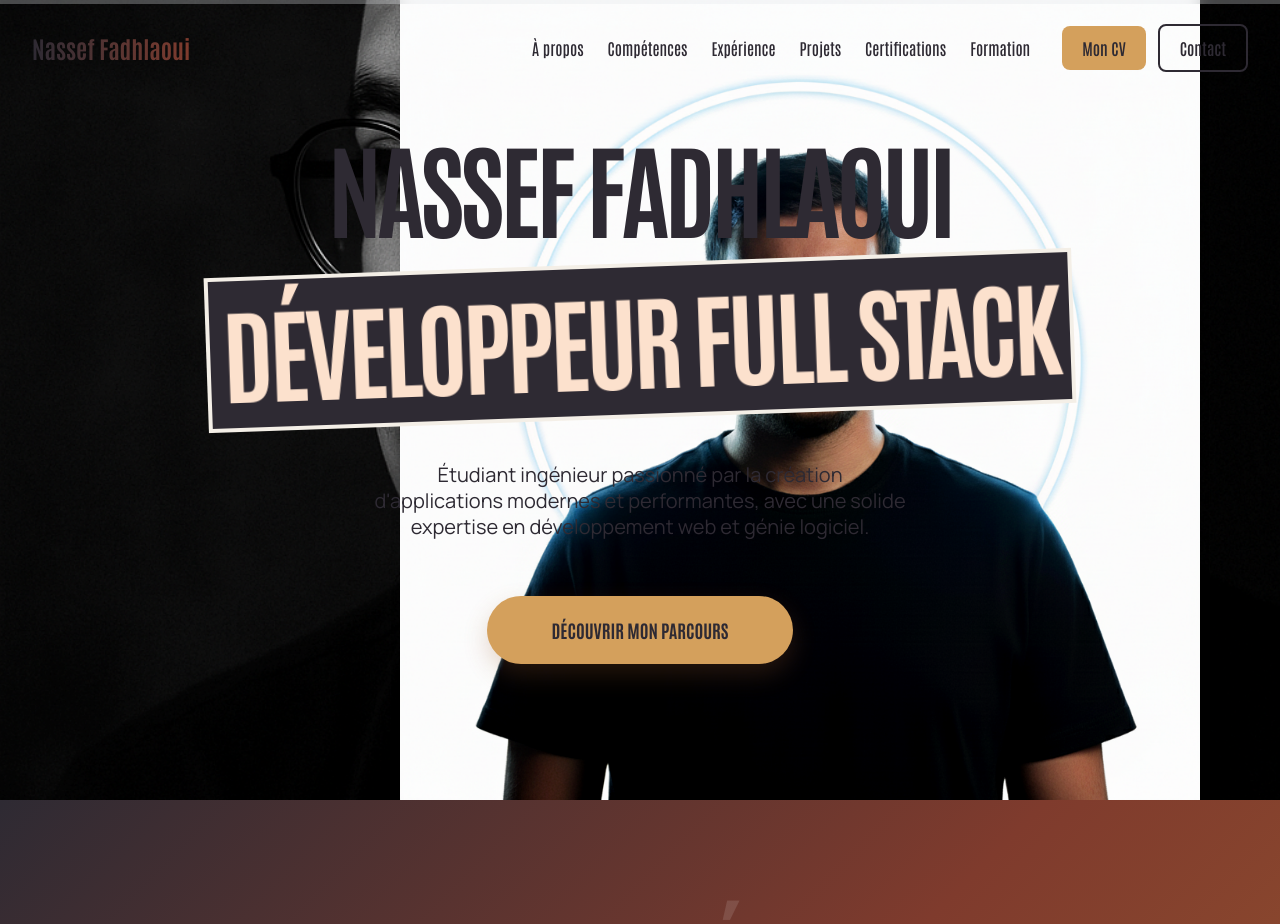
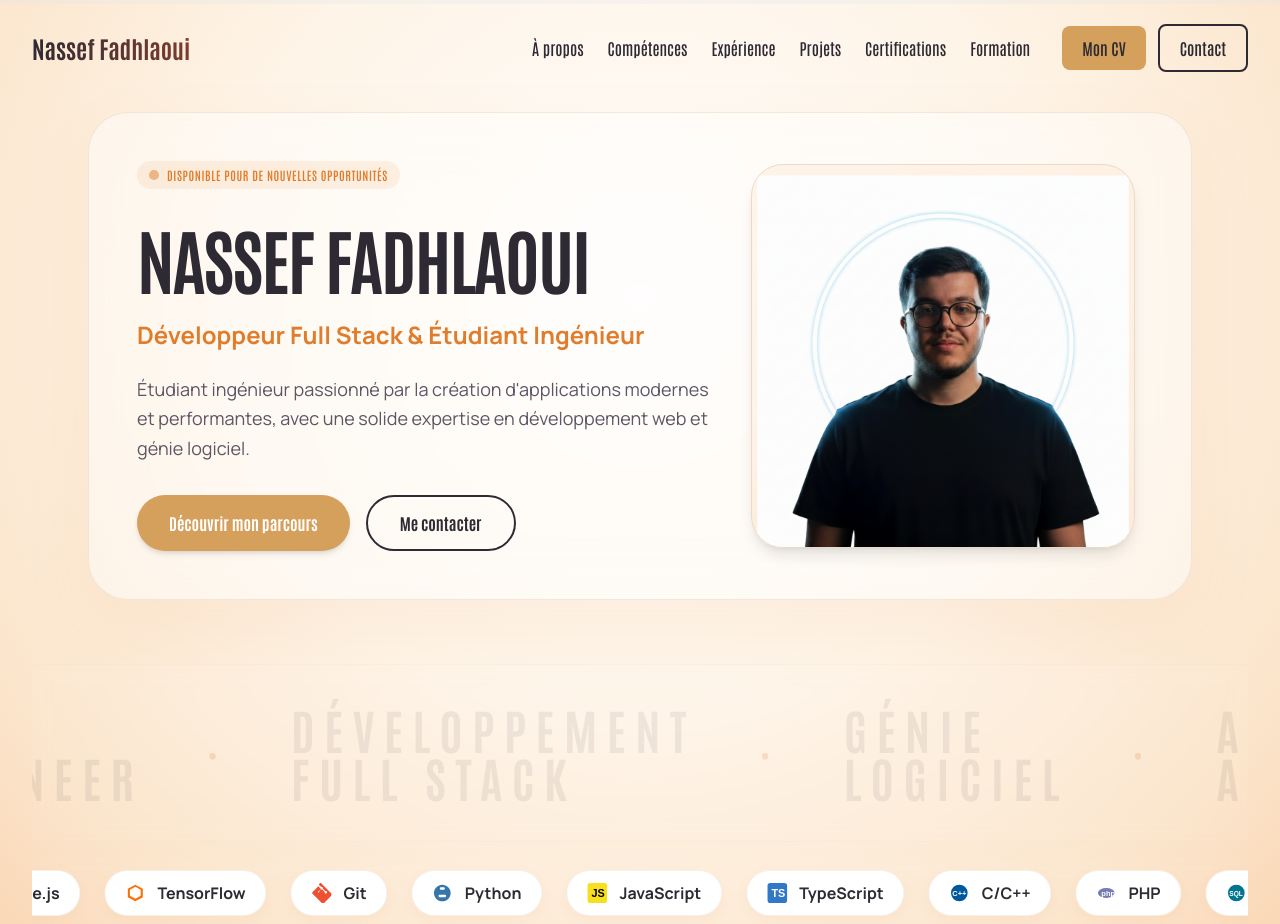
Before and after one commit to fadhlaouinassef/personal-portfolio-react, a React (Vite) app: page / in a window 1280 px wide. Shown: the top 924 px of the page. Built offline with nearby package versions, Linux system fonts and the light colour scheme.

Commit message:
Modification Design

```diff
--- a/src/App.tsx
+++ b/src/App.tsx
@@ -55,7 +55,9 @@ const App = () => {
 							<div>
 								<Projects />
 								<Certifications />
-								<Education />
+								<div className="mt-24">
+									<Education />
+								</div>
 							</div>
 						</Suspense>
 						<Footer />
--- a/src/index.css
+++ b/src/index.css
@@ -85,41 +85,13 @@ body::-webkit-scrollbar {
 	}
 
 	.hero-container {
-		@apply relative bg-milk w-screen h-dvh overflow-hidden;
-		background: radial-gradient(circle at 20% 20%, #fff9f1 0%, #f4efe7 52%, #ecdfcf 100%);
-
-		.hero-content {
-			@apply relative z-10 w-full h-full flex flex-col 2xl:justify-center items-center translate-y-10 2xl:pt-0 md:pt-32 pt-24;
-
-			.hero-title {
-				@apply text-dark-brown 2xl:text-[8.5rem] md:text-[6.5rem] text-[3.3rem] font-bold uppercase leading-[9vw] tracking-[-.35vw] 2xl:mb-0 mb-5;
-			}
-
-			.hero-text-scroll {
-				@apply rotate-[-2deg] mb-8 border-[.35vw] border-milk;
-
-				.hero-subtitle {
-					@apply bg-[#2e2a33];
-				}
-
-				h1 {
-					@apply uppercase 2xl:text-[8.5rem] md:text-[6.5rem] text-[3.3rem] font-bold text-[#fce1cd] leading-[9vw] tracking-[-.35vw] 2xl:px-[1.2vw] px-3 2xl:pb-[1vw] pb-5 2xl:py-0 py-3;
-				}
-			}
-
-			h2 {
-				@apply font-paragraph text-dark-brown text-center md:max-w-xl max-w-sm px-5 md:text-xl leading-[130%] mt-3;
-			}
-
-			.hero-button {
-				@apply md:mt-14 mt-10 text-dark-brown bg-light-brown uppercase font-bold text-base md:text-lg rounded-full md:p-5 p-3 md:px-16 px-10 inline-flex items-center justify-center shadow-[0_10px_24px_rgba(156,92,47,0.24)] hover:bg-mid-brown hover:text-milk transition-colors;
-			}
-		}
+		@apply relative w-screen min-h-dvh flex flex-col justify-start items-center pt-28 pb-16 overflow-hidden px-4 md:px-8;
+		background: radial-gradient(circle at 50% 30%, #fffdfc 0%, #fef4e7 45%, #fbe4ca 80%, #fad4b0 100%);
 	}
 
 	.message-content {
 		@apply text-milk min-h-dvh overflow-hidden flex justify-center items-center relative z-20;
-		background: linear-gradient(135deg, #2e2a33 0%, #7f3b2d 48%, #9c5c2f 100%);
+		background: linear-gradient(135deg, #3d1800 0%, #7f3b2d 48%, #b06820 100%);
 
 		.msg-wrapper {
 			@apply 2xl:text-[8.5rem] md:text-8xl text-5xl font-bold uppercase leading-[9vw] tracking-[-.35vw] flex flex-col justify-center items-center md:gap-24 gap-14;
@@ -370,3 +342,51 @@ body::-webkit-scrollbar {
 		transform: rotate(360deg);
 	}
 }
+
+/* --- Redesign Redirection - Marquee & Card --- */
+@keyframes marqueeLeft {
+	0% {
+		transform: translate3d(0, 0, 0);
+	}
+	100% {
+		transform: translate3d(-50%, 0, 0);
+	}
+}
+
+@keyframes marqueeRight {
+	0% {
+		transform: translate3d(-50%, 0, 0);
+	}
+	100% {
+		transform: translate3d(0, 0, 0);
+	}
+}
+
+.marquee-left-scroll {
+	display: flex;
+	width: max-content;
+	animation: marqueeLeft 30s linear infinite;
+}
+
+.marquee-right-scroll {
+	display: flex;
+	width: max-content;
+	animation: marqueeRight 30s linear infinite;
+}
+
+/* Glassmorphism Card Style */
+.hero-card {
+	background: rgba(255, 255, 255, 0.45);
+	backdrop-filter: blur(24px);
+	-webkit-backdrop-filter: blur(24px);
+	border: 1px solid rgba(234, 218, 198, 0.6);
+	box-shadow: 0 30px 70px rgba(224, 125, 44, 0.08);
+	border-radius: 2.5rem;
+	transition: all 0.5s cubic-bezier(0.16, 1, 0.3, 1);
+}
+
+.hero-card:hover {
+	background: rgba(255, 255, 255, 0.55);
+	border-color: rgba(224, 125, 44, 0.3);
+	box-shadow: 0 40px 90px rgba(224, 125, 44, 0.12);
+}
--- a/src/sections/Experience.tsx
+++ b/src/sections/Experience.tsx
@@ -67,12 +67,6 @@ const Experience = () => {
 				className="w-full object-cover"
 				loading="lazy"
 			/>
-			<img
-				src="/images/Nassef.png"
-				alt="nassef-profile"
-				className="big-img opacity-10 grayscale-[20%] brightness-75"
-				loading="lazy"
-			/>
 			<div className="flex md:flex-row flex-col md:px-10 px-5 mt-14 md:mt-0 gap-8">
 				<div className="md:w-1/4 w-full relative inline-block md:translate-y-20">
 					<div className="relative flex flex-col justify-center items-start gap-4 md:text-6xl text-4xl font-bold uppercase tracking-tight">
--- a/src/sections/Hero.tsx
+++ b/src/sections/Hero.tsx
@@ -1,124 +1,230 @@
 import { useGSAP } from "@gsap/react";
 import gsap from "gsap";
-import { SplitText } from "gsap/all";
-import { useMediaQuery } from "react-responsive";
+
+const domains = [
+  "DATA SCIENCE & NLP",
+  "COMPUTER VISION",
+  "AI ENGINEER",
+  "DÉVELOPPEMENT FULL STACK",
+  "GÉNIE LOGICIEL",
+  "ARCHITECTURE APPS"
+];
+
+const skills = [
+  { name: "Django", icon: "django" },
+  { name: "Three.js", icon: "threejs" },
+  { name: "TensorFlow", icon: "tensorflow" },
+  { name: "Git", icon: "git" },
+  { name: "Python", icon: "python" },
+  { name: "JavaScript", icon: "javascript" },
+  { name: "TypeScript", icon: "typescript" },
+  { name: "C/C++", icon: "cpp" },
+  { name: "PHP", icon: "php" },
+  { name: "MySQL", icon: "mysql" }
+];
+
+const skillIcons: Record<string, React.ReactNode> = {
+  django: (
+    <svg className="w-5 h-5 text-[#092e20]" viewBox="0 0 24 24" fill="currentColor">
+      <path d="M11.67 2c-5.14 0-9.33 4.19-9.33 9.33s4.19 9.33 9.33 9.33c.84 0 1.66-.11 2.45-.33l-.53-1.92c-.62.16-1.26.25-1.92.25-4.05 0-7.33-3.28-7.33-7.33S7.62 4 11.67 4c2.81 0 5.25 1.58 6.47 3.89l1.83-.87C18.25 4.18 15.19 2 11.67 2zm6.27 7.02v2.79c0 .7-.14 1.25-.43 1.66-.29.4-.73.61-1.32.61-.59 0-1.02-.2-1.31-.61-.29-.41-.43-.96-.43-1.66V9.02h-1.92v2.79c0 1.24.34 2.21 1.01 2.92.67.71 1.55 1.06 2.65 1.06 1.1 0 1.98-.35 2.65-1.06.67-.71 1.01-1.68 1.01-2.92V9.02h-1.91zM9.47 9.02v4.86c0 1.24-.34 2.21-1.01 2.92-.67.71-1.55 1.06-2.65 1.06s-1.98-.35-2.65-1.06c-.67-.71-1.01-1.68-1.01-2.92V9.02h1.91v4.86c0 .7.14 1.25.43 1.66.29.4.73.61 1.32.61.59 0 1.02-.2 1.31-.61.29-.41.43-.96.43-1.66V9.02h-1.92z"/>
+    </svg>
+  ),
+  threejs: (
+    <svg className="w-5 h-5 text-black" viewBox="0 0 24 24" fill="currentColor">
+      <path d="M12 2L2 22h20L12 2zm0 4.5L18.5 19H5.5L12 6.5z"/>
+    </svg>
+  ),
+  tensorflow: (
+    <svg className="w-5 h-5 text-[#FF6F00]" viewBox="0 0 24 24" fill="currentColor">
+      <path d="M12 2L3 7v10l9 5 9-5V7l-9-5zm0 2.5l6.5 3.6v7.2L12 18.9l-6.5-3.6V8.1L12 4.5z"/>
+    </svg>
+  ),
+  git: (
+    <svg className="w-5 h-5 text-[#F05032]" viewBox="0 0 24 24" fill="currentColor">
+      <path d="M23.55 11.85L12.15.45c-.6-.6-1.5-.6-2.1 0L8.85 1.65l3.15 3.15c.5-.2 1.1-.1 1.5.3.4.4.5 1 .3 1.5l3.15 3.15c.5-.2 1.1-.1 1.5.3.6.6.6 1.5 0 2.1-.6.6-1.5.6-2.1 0-.4-.4-.5-1-.3-1.5l-3.15-3.15c-.2.2-.5.3-.8.3-.3 0-.6-.1-.8-.3L8.4 11.85c-.2-.2-.3-.5-.3-.8 0-.3.1-.6.3-.8l3.15-3.15-3.15-3.15-6.9 6.9c-.6.6-.6 1.5 0 2.1l11.4 11.4c.6.6 1.5.6 2.1 0l11.4-11.4c.7-.6.7-1.5.1-2.1z"/>
+    </svg>
+  ),
+  python: (
+    <svg className="w-5 h-5 text-[#3776AB]" viewBox="0 0 24 24" fill="currentColor">
+      <path d="M12 2c-5.52 0-10 4.48-10 10s4.48 10 10 10 10-4.48 10-10-4.48-10-10-10zm-1.5 3h3c.83 0 1.5.67 1.5 1.5s-.67 1.5-1.5 1.5h-3c-.83 0-1.5-.67-1.5-1.5S9.67 5 10.5 5zm4.5 12h-6c-.83 0-1.5-.67-1.5-1.5s.67-1.5 1.5-1.5h6c.83 0 1.5.67 1.5 1.5s-.67 1.5-1.5 1.5z"/>
+    </svg>
+  ),
+  javascript: (
+    <svg className="w-5 h-5 text-[#F7DF1E]" viewBox="0 0 24 24" fill="currentColor">
+      <rect width="24" height="24" rx="4"/>
+      <text x="5" y="17" fontFamily="sans-serif" fontWeight="900" fontSize="13" fill="black">JS</text>
+    </svg>
+  ),
+  typescript: (
+    <svg className="w-5 h-5 text-[#3178C6]" viewBox="0 0 24 24" fill="currentColor">
+      <rect width="24" height="24" rx="4"/>
+      <text x="5" y="17" fontFamily="sans-serif" fontWeight="900" fontSize="13" fill="white">TS</text>
+    </svg>
+  ),
+  cpp: (
+    <svg className="w-5 h-5 text-[#00599C]" viewBox="0 0 24 24" fill="currentColor">
+      <circle cx="12" cy="12" r="10" fill="#00599C"/>
+      <text x="3.5" y="15" fontFamily="sans-serif" fontWeight="bold" fontSize="9" fill="white">C++</text>
+    </svg>
+  ),
+  php: (
+    <svg className="w-5 h-5 text-[#777BB4]" viewBox="0 0 24 24" fill="currentColor">
+      <ellipse cx="12" cy="12" rx="10" ry="6" fill="#777BB4"/>
+      <text x="6" y="15" fontFamily="sans-serif" fontWeight="bold" fontSize="9" fill="white">php</text>
+    </svg>
+  ),
+  mysql: (
+    <svg className="w-5 h-5 text-[#00758F]" viewBox="0 0 24 24" fill="currentColor">
+      <circle cx="12" cy="12" r="10" fill="#00758F"/>
+      <text x="3.5" y="15" fontFamily="sans-serif" fontWeight="bold" fontSize="8" fill="white">SQL</text>
+    </svg>
+  )
+};
 
 const Hero = () => {
-	const isMobile = useMediaQuery({
-		query: "(max-width: 768px)",
-	});
-
-	const isTablet = useMediaQuery({
-		query: "(max-width: 1024px)",
-	});
-
 	useGSAP(() => {
-		const titleSplit = SplitText.create(".hero-title", {
-			type: "chars",
+		const tl = gsap.timeline({
+			delay: 0.2,
 		});
 
-		const tl = gsap.timeline({
-			delay: 1,
-		});
-
-		tl.to(".hero-content", {
+		tl.fromTo(".marquee-container-wrapper", {
+			opacity: 0,
+			y: -40,
+		}, {
 			opacity: 1,
 			y: 0,
-			ease: "power1.inOut",
+			duration: 0.8,
+			ease: "power2.out",
 		})
-			.to(
-				".hero-text-scroll",
-				{
-					duration: 1,
-					clipPath: "polygon(0% 0%, 100% 0%, 100% 100%, 0% 100%)",
-					ease: "circ.out",
-				},
-				"-=0.5",
-			)
-			.from(
-				titleSplit.chars,
-				{
-					yPercent: 200,
-					stagger: 0.02,
-					ease: "power2.out",
-				},
-				"-=0.5",
-			);
+		.fromTo(".hero-card", {
+			opacity: 0,
+			y: 60,
+			scale: 0.97,
+		}, {
+			opacity: 1,
+			y: 0,
+			scale: 1,
+			duration: 1.2,
+			ease: "power3.out",
+		}, "-=0.4");
 
 		const heroTl = gsap.timeline({
 			scrollTrigger: {
 				trigger: ".hero-container",
-				start: "1% top",
+				start: "top top",
 				end: "bottom top",
 				scrub: true,
 			},
 		});
-		heroTl.to(".hero-container", {
-			rotate: 7,
-			scale: 0.9,
-			yPercent: 30,
+		heroTl.to(".hero-card", {
+			scale: 0.95,
+			yPercent: 12,
 			ease: "power1.inOut",
 		});
 	});
 
+	const duplicatedDomains = [...domains, ...domains, ...domains];
+	const duplicatedSkills = [...skills, ...skills, ...skills];
+
 	return (
 		<section className="bg-main-bg">
 			<div className="hero-container">
-				{isTablet ? (
-					<>
-						{isMobile && (
-							<img
-								src="/images/file_00000000ef9c61f7bacdf5fa856555f9.png"
-								className="absolute bottom-40 size-full object-cover brightness-90"
-								alt="nassef-bg"
-								fetchPriority="high"
-							/>
-						)}
-						<img
-							src="/images/Nassef.png"
-							className="absolute bottom-0 left-1/2 -translate-x-1/2 object-auto brightness-95 contrast-110"
-							alt="nassef-profile"
-							fetchPriority="high"
-						/>
-					</>
-				) : (
-					<>
-						<img
-							src="/images/file_00000000ef9c61f7bacdf5fa856555f9.png"
-							className="absolute inset-0 w-full h-full object-cover brightness-90"
-							alt="nassef-bg"
-							fetchPriority="high"
-						/>
-						<img
-						src="/images/Nassef.png"
-							className="absolute bottom-0 right-20 object-auto max-h-full brightness-95 contrast-110 drop-shadow-lg"
-							alt="nassef-profile"
-							fetchPriority="high"
-						/>
-					</>
-				)}
-				<div className="hero-content opacity-0">
-					<div className="overflow-hidden">
-						<h1 className="hero-title">Nassef Fadhlaoui</h1>
+				{/* Header Card Layout */}
+				<div className="w-full max-w-6xl mx-auto px-4 md:px-6 relative z-10 mb-12">
+					<div className="hero-card grid grid-cols-1 lg:grid-cols-12 gap-8 items-center p-8 md:p-12">
+						{/* Left Column: Infos */}
+						<div className="lg:col-span-7 flex flex-col justify-center items-start text-left">
+							<div className="inline-flex items-center gap-2 px-3 py-1.5 bg-[#e07d2c]/10 text-[#e07d2c] rounded-full text-xs font-semibold uppercase tracking-wider mb-6">
+								<span className="w-2.5 h-2.5 rounded-full bg-[#e07d2c] animate-pulse"></span>
+								Disponible pour de nouvelles opportunités
+							</div>
+
+							<h1 className="hero-title text-4xl md:text-6xl lg:text-7xl font-bold text-[#2e2a33] leading-tight mb-4 uppercase tracking-tight">
+								Nassef Fadhlaoui
+							</h1>
+
+							<p className="text-[#e07d2c] font-paragraph text-xl md:text-2xl font-bold mb-6">
+								Développeur Full Stack & Étudiant Ingénieur
+							</p>
+
+							<p className="font-paragraph text-[#5c5665] text-base md:text-lg leading-relaxed mb-8 max-w-xl">
+								Étudiant ingénieur passionné par la création d'applications modernes et performantes, avec une solide expertise en développement web et génie logiciel.
+							</p>
+
+							<div className="flex flex-wrap gap-4">
+								<a
+									href="#experience"
+									className="px-8 py-3.5 bg-[#d4a05c] hover:bg-[#9c5c2f] text-white hover:text-white rounded-full font-bold transition-all duration-300 shadow-md hover:shadow-lg text-sm md:text-base flex items-center justify-center"
+								>
+									Découvrir mon parcours
+								</a>
+								<a
+									href="mailto:nassef.fadhlaoui@esprit.tn"
+									className="px-8 py-3.5 border-2 border-[#2e2a33] hover:bg-[#2e2a33] hover:text-white text-[#2e2a33] rounded-full font-bold transition-all duration-300 text-sm md:text-base flex items-center justify-center"
+								>
+									Me contacter
+								</a>
+							</div>
+						</div>
+
+						{/* Right Column: Image Frame */}
+						<div className="lg:col-span-5 flex justify-center items-center relative mt-6 lg:mt-0">
+							<div className="relative w-full max-w-sm aspect-square bg-[#fce7d2]/40 rounded-[2rem] border border-[#eadac6] overflow-hidden group shadow-lg flex justify-center items-end">
+								{/* Decorative glowing background elements */}
+								<div className="absolute top-1/2 left-1/2 -translate-x-1/2 -translate-y-1/2 w-4/5 h-4/5 rounded-full bg-gradient-to-tr from-[#e07d2c]/20 to-[#d4a05c]/20 blur-xl opacity-60"></div>
+								<div className="absolute bottom-0 w-full h-1/3 bg-gradient-to-t from-[#fce7d2]/60 to-transparent z-0"></div>
+
+								<img
+									src="/images/Nassef.png"
+									className="relative z-10 w-full h-full object-contain max-h-[90%] scale-[1.08] origin-bottom transition-transform duration-500 group-hover:scale-[1.12]"
+									alt="nassef-profile"
+									fetchPriority="high"
+								/>
+							</div>
+						</div>
 					</div>
-					<div
-						style={{
-							clipPath: "polygon(50% 0, 50% 0, 50% 100%, 50% 100%)",
-						}}
-						className="hero-text-scroll"
-					>
-						<div className="hero-subtitle">
-							<h1>Développeur Full Stack</h1>
+				</div>
+
+				{/* Double Scrolling Marquee Component - BELOW Header */}
+				<div className="marquee-container-wrapper w-full flex flex-col gap-4 mt-4 z-20">
+					{/* Top Line: Domains scrolling left */}
+					<div className="w-full overflow-hidden flex select-none py-4 border-y border-[#eadac6]/20 bg-white/5 backdrop-blur-sm">
+						<div className="marquee-left-scroll flex items-center gap-16 pr-16">
+							{duplicatedDomains.map((domain, idx) => (
+								<div key={`dom-1-${idx}`} className="flex items-center gap-16 text-[#2e2a33]/8 font-bold uppercase tracking-[0.2em] text-2xl md:text-4xl lg:text-5xl font-sans">
+									<span>{domain}</span>
+									<span className="text-[#e07d2c]/20 text-lg md:text-2xl">•</span>
+								</div>
+							))}
+						</div>
+						<div className="marquee-left-scroll flex items-center gap-16 pr-16" aria-hidden="true">
+							{duplicatedDomains.map((domain, idx) => (
+								<div key={`dom-2-${idx}`} className="flex items-center gap-16 text-[#2e2a33]/8 font-bold uppercase tracking-[0.2em] text-2xl md:text-4xl lg:text-5xl font-sans">
+									<span>{domain}</span>
+									<span className="text-[#e07d2c]/20 text-lg md:text-2xl">•</span>
+								</div>
+							))}
 						</div>
 					</div>
 
-					<h2>
-						Étudiant ingénieur passionné par la création d'applications modernes et performantes,
-						avec une solide expertise en développement web et génie logiciel.
-					</h2>
-
-					<div className="hero-button">
-						<p>Découvrir mon parcours</p>
+					{/* Bottom Line: Skills scrolling right */}
+					<div className="w-full overflow-hidden flex select-none py-3 border-b border-[#eadac6]/20 bg-white/5 backdrop-blur-sm">
+						<div className="marquee-right-scroll flex items-center gap-6 pr-6">
+							{duplicatedSkills.map((skill, idx) => (
+								<div key={`sk-1-${idx}`} className="flex items-center gap-3 bg-white px-5 py-2.5 rounded-full shadow-[0_4px_12px_rgba(224,125,44,0.06)] border border-[#eadac6]/40 flex-none">
+									{skillIcons[skill.icon]}
+									<span className="font-paragraph font-bold text-[#2e2a33] text-sm md:text-base">{skill.name}</span>
+								</div>
+							))}
+						</div>
+						<div className="marquee-right-scroll flex items-center gap-6 pr-6" aria-hidden="true">
+							{duplicatedSkills.map((skill, idx) => (
+								<div key={`sk-2-${idx}`} className="flex items-center gap-3 bg-white px-5 py-2.5 rounded-full shadow-[0_4px_12px_rgba(224,125,44,0.06)] border border-[#eadac6]/40 flex-none">
+									{skillIcons[skill.icon]}
+									<span className="font-paragraph font-bold text-[#2e2a33] text-sm md:text-base">{skill.name}</span>
+								</div>
+							))}
+						</div>
 					</div>
 				</div>
 			</div>
```
Also changed, not shown: src/sections/Education.tsx (+2 -6 lines).
